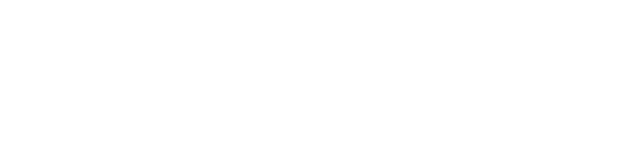
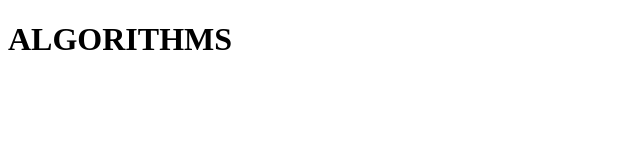
Before and after one commit to omarjonathan2021/GMC-searching-and-sorting-algorithm, a plain HTML site: page index.html in a window 1280 px wide. Shown: the whole page, without its empty margins (0-640 px from the left). Drawn offline with Linux system fonts and the light colour scheme.

```diff
--- a/index.html
+++ b/index.html
@@ -6,6 +6,7 @@
     <title>Searching and Sorting Checkpoint</title>
   </head>
   <body>
+    <h1>ALGORITHMS</h1>
     <script src="./script.js"></script>
   </body>
 </html>
--- a/script.js
+++ b/script.js
@@ -19,6 +19,7 @@
 
 
 //Insertion sort algorithm using Javascript
+// Initialize the two(2) counters we'd be making use of thus; (i) and (j):
 function insertionSort(arr) {
     const n = arr.length;
     for (let i = 1; i < n; i++) {
```
